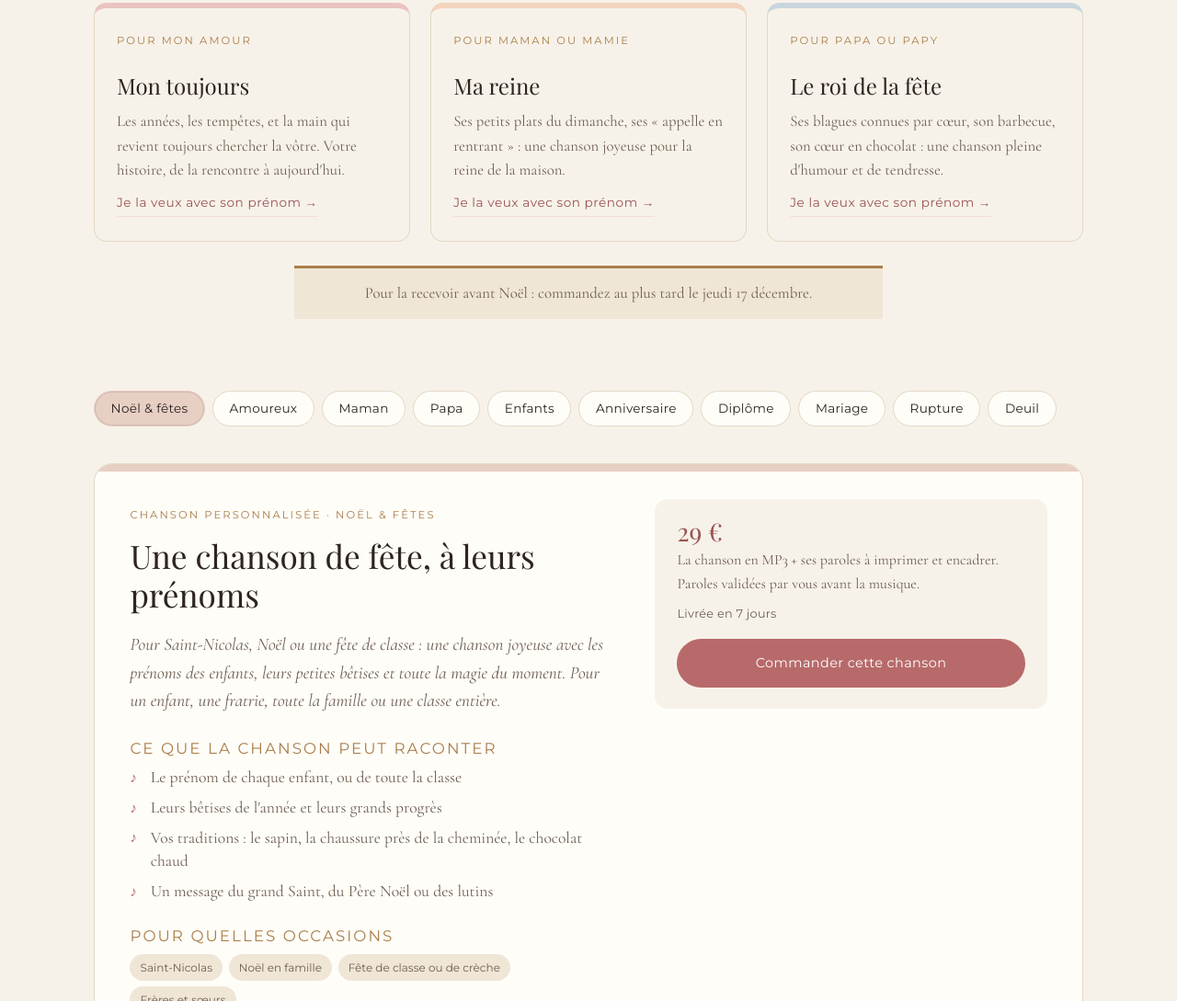
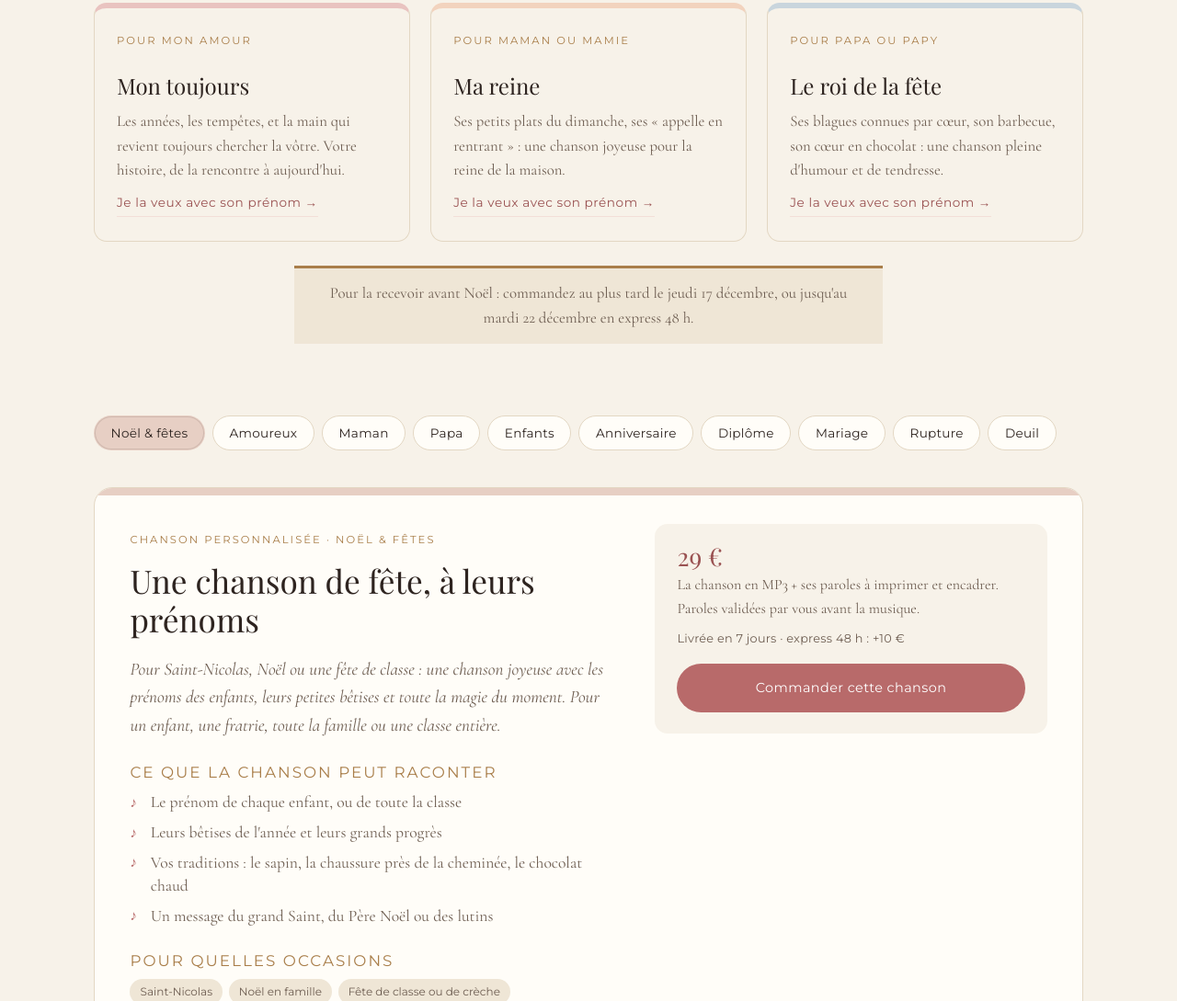
Before and after one commit to acwebcreation/AlexH, a plain HTML site: page chansons.html in a window 1280 px wide. Shown: the part 799-1888 px from the top of the page at 92% size. Drawn offline with nearby package versions, Linux system fonts and the light colour scheme; no server answers; a web font is replaced by a local one.

Commit message:
Active la livraison express 48 h (lien Stripe 39 €)
Co-Authored-By: Claude Opus 5.5 <noreply@anthropic.com>
Claude-Session: https://claude.ai/code/session_01Vcx6GKFPSWWWrN5wm1jVbc

```diff
--- a/chansons.html
+++ b/chansons.html
@@ -72,7 +72,7 @@
         <a class="lien-fleche" href="chanson-sur-mesure.html?occasion=papa&amp;base=le-roi-de-la-fete">Je la veux avec son prénom →</a>
       </article>
     </div>
-    <p class="note-saison centre" style="margin-top:1.6rem;">Pour la recevoir avant Noël : commandez au plus tard le jeudi 17 décembre.</p>
+    <p class="note-saison centre" style="margin-top:1.6rem;">Pour la recevoir avant Noël : commandez au plus tard le jeudi 17 décembre<span data-express>, ou jusqu&#x27;au mardi 22 décembre en express 48 h</span>.</p>
   </div>
 </section>
 
--- a/commande-config.js
+++ b/commande-config.js
@@ -10,7 +10,7 @@ window.AH_COMMANDE = {
   // Livraison express (48 h) — 39 €
   // Crée un 2e lien de paiement Stripe à 39 € et colle-le entre les guillemets.
   // Tant que c'est vide, l'option express n'apparaît nulle part sur le site.
-  lienExpress: "",
+  lienExpress: "https://buy.stripe.com/9B628segXazxf4p2dP83C0g",
   prixExpress: "39 €"
 };
 
```
